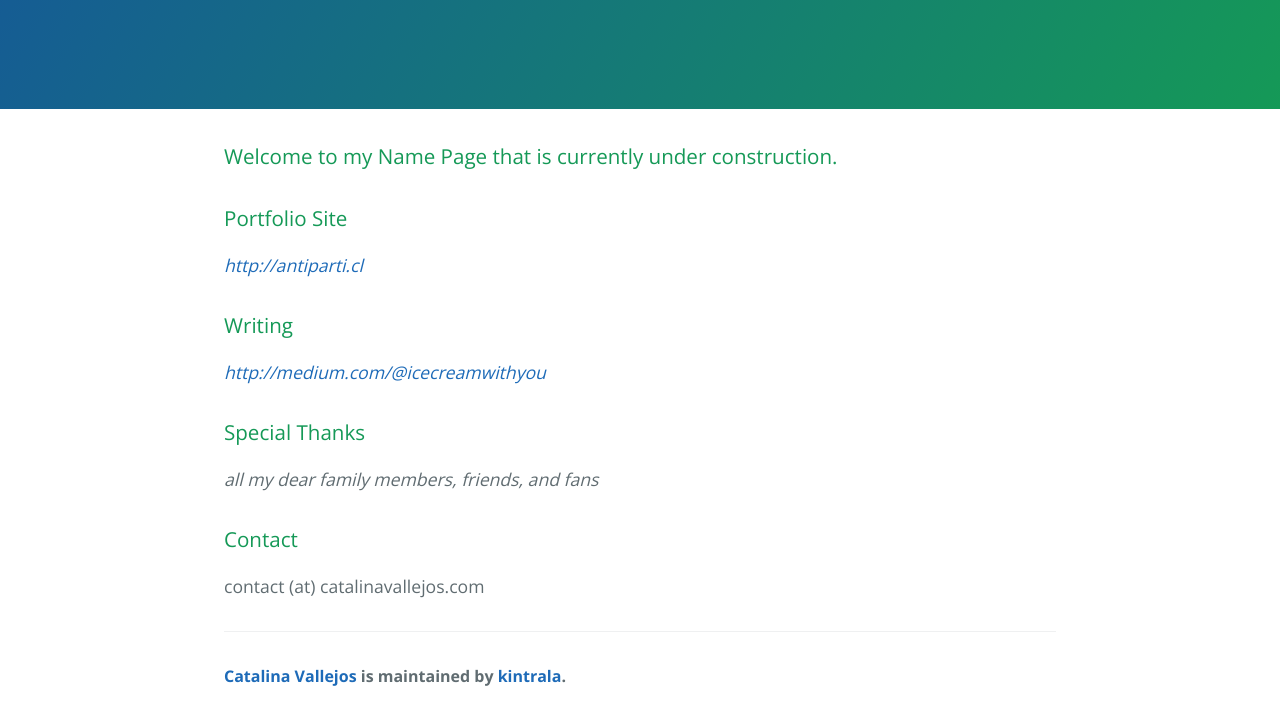
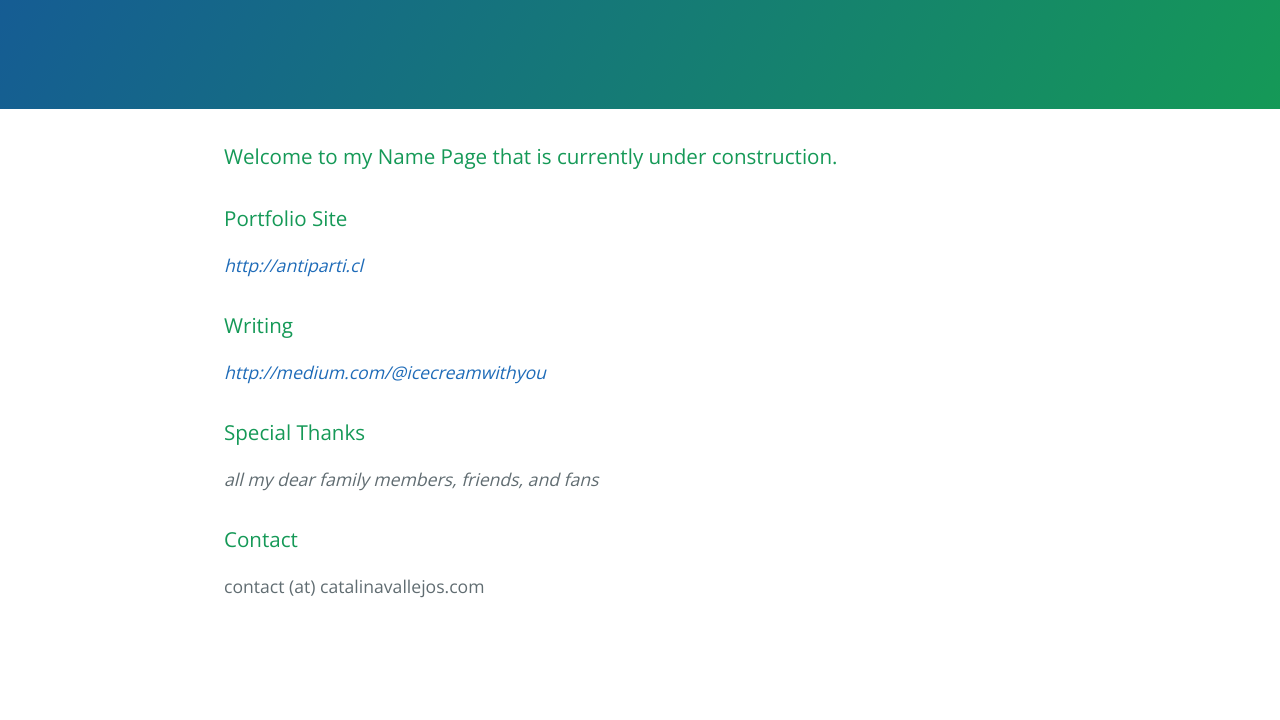
Before and after one commit to kintrala/catalinavallejos, a plain HTML site: page index.html in a window 1280 px wide. Shown: the part 208-928 px from the top of the page. After the commit the page ends 857 px from the top, so only its background shows below. Drawn offline with nearby package versions, Linux system fonts and the light colour scheme.

Commit message:
construcion

```diff
--- a/index.html
+++ b/index.html
@@ -40,10 +40,6 @@
 
 <p>contact (at) catalinavallejos.com</p>
 
-      <footer class="site-footer">
-        <span class="site-footer-owner"><a href="https://github.com/kintrala/catalinavallejos">Catalina Vallejos</a> is maintained by <a href="https://github.com/kintrala">kintrala</a>.</span>
-
-      </footer>
 
     </section>
 
```
